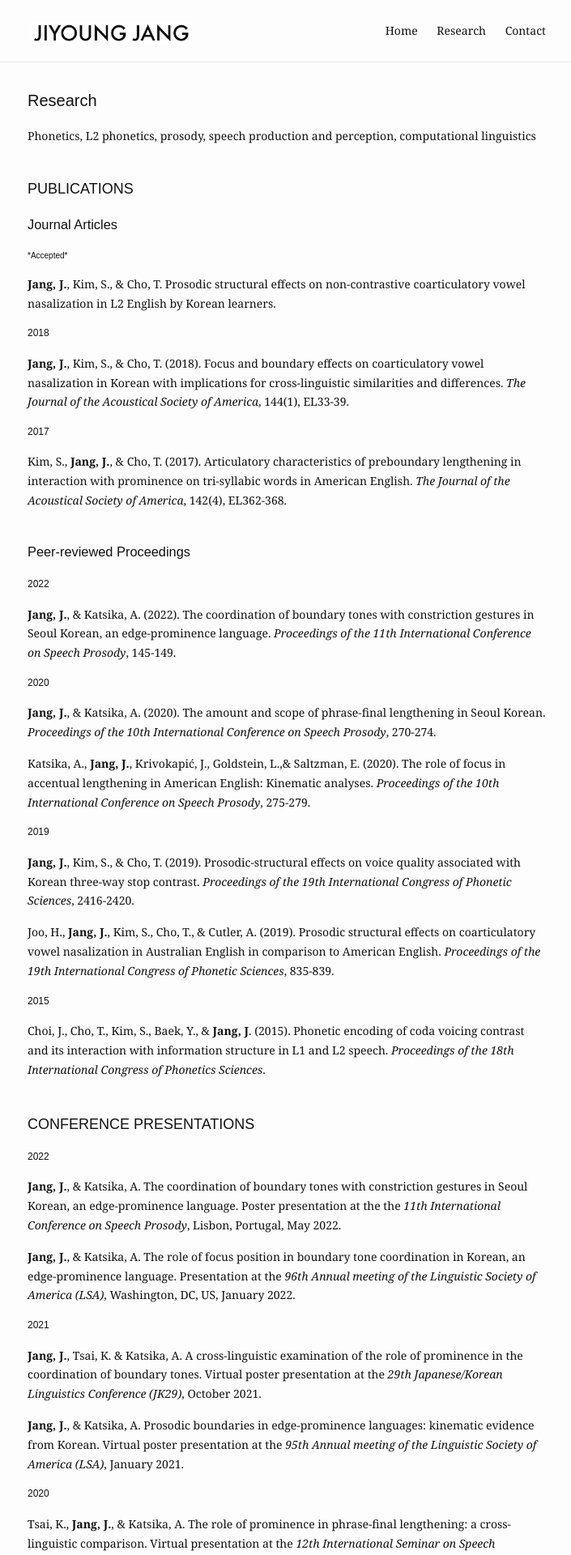
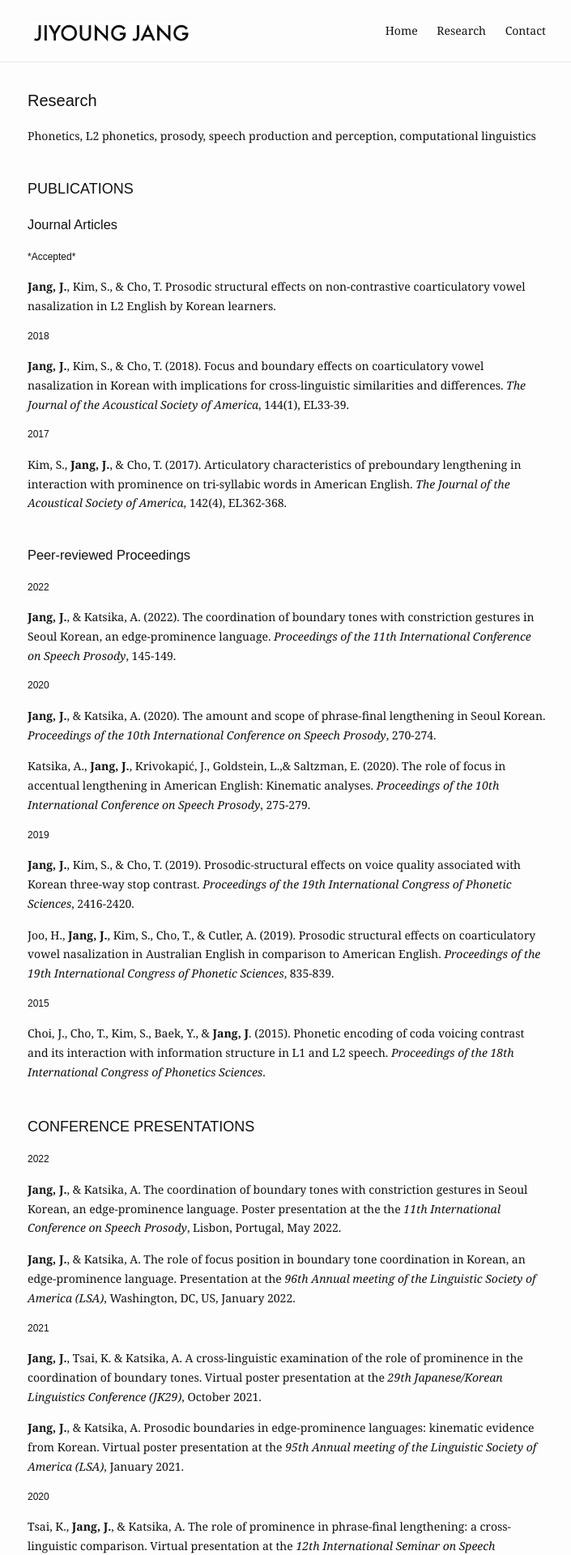
Before and after one commit to jiyoungj/jiyoungj.github.io, a Jekyll site: the page built from research.md, in a window 1280 px wide. Shown: the top 1920 px of the page at 81% size, without its empty margins (286-991 px from the left). Built offline with Jekyll 4.4.1, drawn with Linux system fonts in a browser that asks for light colours.

Commit message:
Update research.md

```diff
--- a/research.md
+++ b/research.md
@@ -12,7 +12,7 @@ Phonetics, L2 phonetics, prosody, speech production and perception, computationa
 <h3 style="font-size:18px">PUBLICATIONS</h3>
  <h3>Journal Articles</h3>
 
-  <h4 style="font-size:10px">*Accepted*</h4>
+  <h4 style="font-size:12px">*Accepted*</h4>
 
    <b>Jang, J.</b>, Kim, S., & Cho, T. Prosodic structural effects on non-contrastive coarticulatory vowel nasalization in L2 English by Korean learners.
 
```
